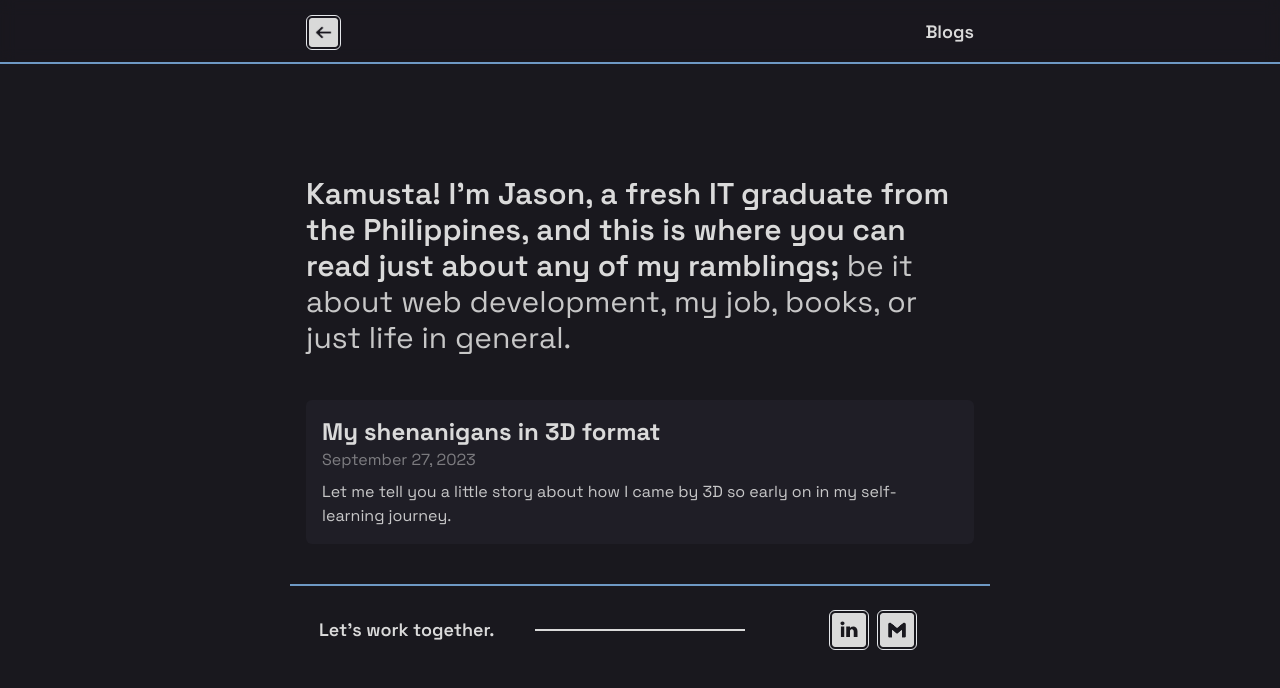
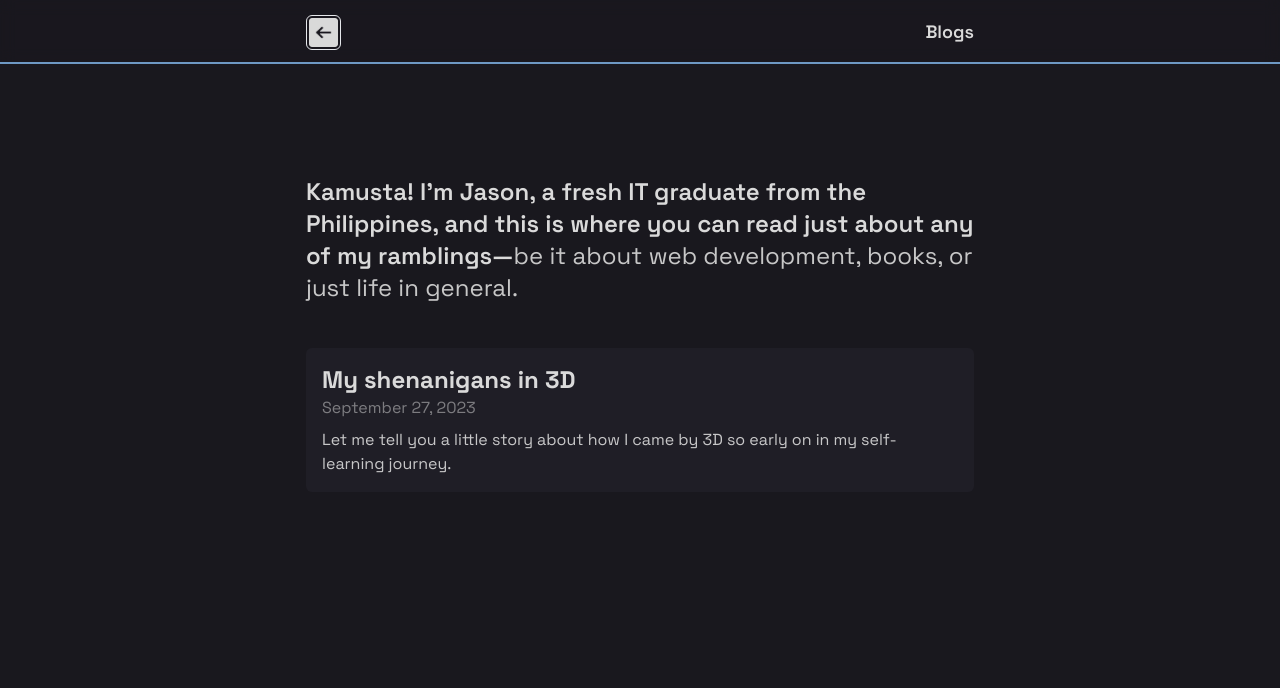
Before and after one commit to jdichh/portfolio-next, a Next.js app: page /blogs in a window 1280 px wide. Shown: the top 688 px of the page. Built offline with nearby package versions, Linux system fonts and the light colour scheme.

Commit message:
changed blog title, removed footer on Blogs page

```diff
--- a/src/lib/data.ts
+++ b/src/lib/data.ts
@@ -215,7 +215,7 @@ export const projects = [
 
 export const blogs = [
   {
-    name: "My shenanigans in 3D format",
+    name: "My shenanigans in 3D",
     description:"Let me tell you a little story about how I came by 3D so early on in my self-learning journey.",
     date: "September 27, 2023",
     link: "/blogs/first-time-encountering-3d"
--- a/src/pages/Blog.tsx
+++ b/src/pages/Blog.tsx
@@ -16,7 +16,7 @@ export default function Blog({ name, description, date, link }: BlogProps) {
       >
         <a href={link}>
         <div className="flex flex-col py-4 px-4">
-          <h3 className="text-xl text-center sm:text-2xl md:text-left text-[#DADADA] font-bold">
+          <h3 className="text-xl text-left sm:text-2xl text-[#DADADA] font-bold">
             {name}
           </h3>
           <h4 className="opacity-50 mb-2">{date}</h4>
--- a/src/pages/blogs/first-time-encountering-3d/index.tsx
+++ b/src/pages/blogs/first-time-encountering-3d/index.tsx
@@ -20,9 +20,9 @@ export default function index() {
   return (
     <>
       <Head>
-        <title>Blog | My shenanigans in 3D format</title>
+        <title>Blog | My shenanigans in 3D</title>
       </Head>
-      <BlogHeader title="My shenanigans in 3D format" />
+      <BlogHeader title="My shenanigans in 3D" />
       <motion.main
         className={`flex flex-col items-start w-full max-w-[700px] mx-auto p-4 ${spaceGrotesk.className}`}
         initial={{ y: 100, opacity: 0 }}
@@ -32,10 +32,10 @@ export default function index() {
         <article>
           <div className="mt-20 lg:mt-40" />
           <div className="mb-8">
-            <h1 className="text-2xl sm:text-3xl font-bold mb-2">
-              My shenanigans in 3D format
+            <h1 className="text-xl sm:text-2xl font-bold mb-2">
+              My shenanigans in 3D
             </h1>
-            <p className="opacity-50">Posted on September 27, 2023</p>
+            <p className="opacity-50 text-sm sm:text-base"> September 27, 2023</p>
           </div>
 
           <h2 className="text-xl sm:text-2xl font-bold mt-20 mb-3">
--- a/src/pages/blogs/index.tsx
+++ b/src/pages/blogs/index.tsx
@@ -25,21 +25,19 @@ export default function index() {
       >
         <div className="mt-20 lg:mt-40" />
         <div className="mb-8">
-          <h1 className="text-2xl sm:text-3xl mb-3">
+          <h1 className="mb-3 text-xl sm:text-2xl">
             <span className="font-semibold">
               Kamusta! I'm Jason, a fresh IT graduate from the Philippines, and
-              this is where you can read just about any of my ramblings;{" "}
+              this is where you can read just about any of my ramblings—
             </span>
             <span className="opacity-90">
-              be it about web development, my job, books, or just life in
-              general.
+              be it about web development, books, or just life in general.
             </span>
           </h1>
         </div>
 
         <Blogs />
       </motion.main>
-      <RouteFooter />
     </>
   );
 }
```
Also changed, not shown: 1 other file (tests, documents, lock files or other folders).
